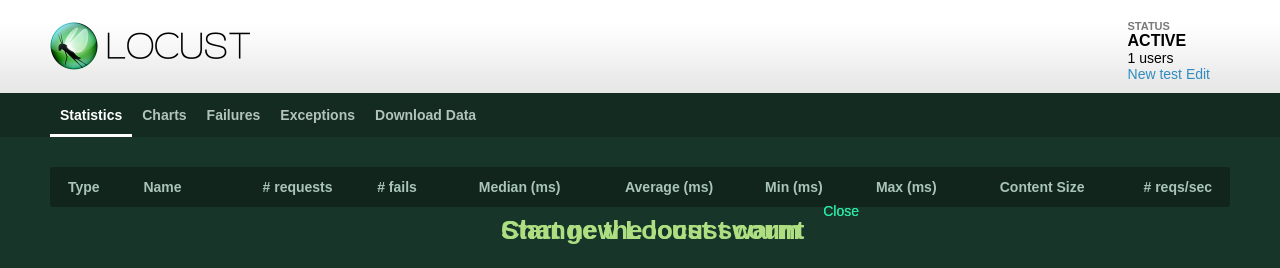
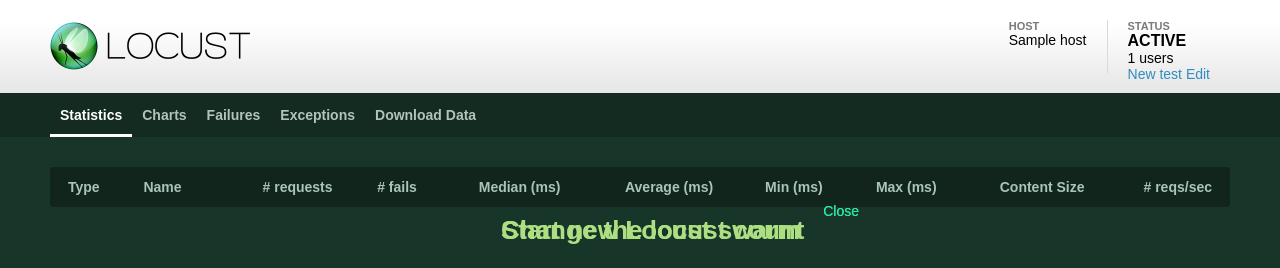
Before and after one commit to xuedm2016/locust-gitlab, a Flask app: template locust/templates/index.html in a window 1280 px wide. Shown: the top 268 px of the page. Run offline with Flask 2, Linux system fonts and the light colour scheme; the template is opened without the code that fills it: most values are stand-ins (such as "Sample title", 1, 10 or a date in 2020); data that the repository does not hold is empty.

Commit message:
update source code from github for locustio

```diff
--- a/locust/static/style.css
+++ b/locust/static/style.css
@@ -77,6 +77,8 @@
     color: #000;
     font-size: 16px;
     font-weight: bold;
+    max-width: 165px;
+    word-wrap: break-word;
 }
 .boxes .box_rps .value, .boxes .box_slaves .value {
     font-size: 32px;
@@ -128,6 +130,10 @@
     background: #4e4141;
 }
 
+#host_url {
+    font-size: 14px;
+    font-weight: normal;
+}
 .boxes .box_running {
     display: none;
 }
--- a/locust/templates/index.html
+++ b/locust/templates/index.html
@@ -10,6 +10,12 @@
         <div class="top-content container">
             <img src="/static/img/logo.png?v={{ version }}" class="logo" />
             <div class="boxes">
+                <div class="top_box box_url">
+                    <div class="label">HOST</div>
+                    <div class="value" id="host_url">
+                        {{host}}
+                    </div>
+                </div>
                 <div class="top_box box_status">
                     <div class="label">STATUS</div>
                     <div class="value" id="status_text">
--- a/locust/web.py
+++ b/locust/web.py
@@ -36,12 +36,20 @@
     else:
         slave_count = 0
 
+    if runners.locust_runner.host:
+        host = runners.locust_runner.host
+    elif len(runners.locust_runner.locust_classes) > 0:
+        host = runners.locust_runner.locust_classes[0].host
+    else:
+        host = None
+
     return render_template("index.html",
         state=runners.locust_runner.state,
         is_distributed=is_distributed,
         slave_count=slave_count,
         user_count=runners.locust_runner.user_count,
-        version=version
+        version=version,
+        host=host
     )
 
 @app.route('/swarm', methods=["POST"])
```
Also changed, not shown: locust/main.py (+18 -5 lines), README.md, 1 other file.
